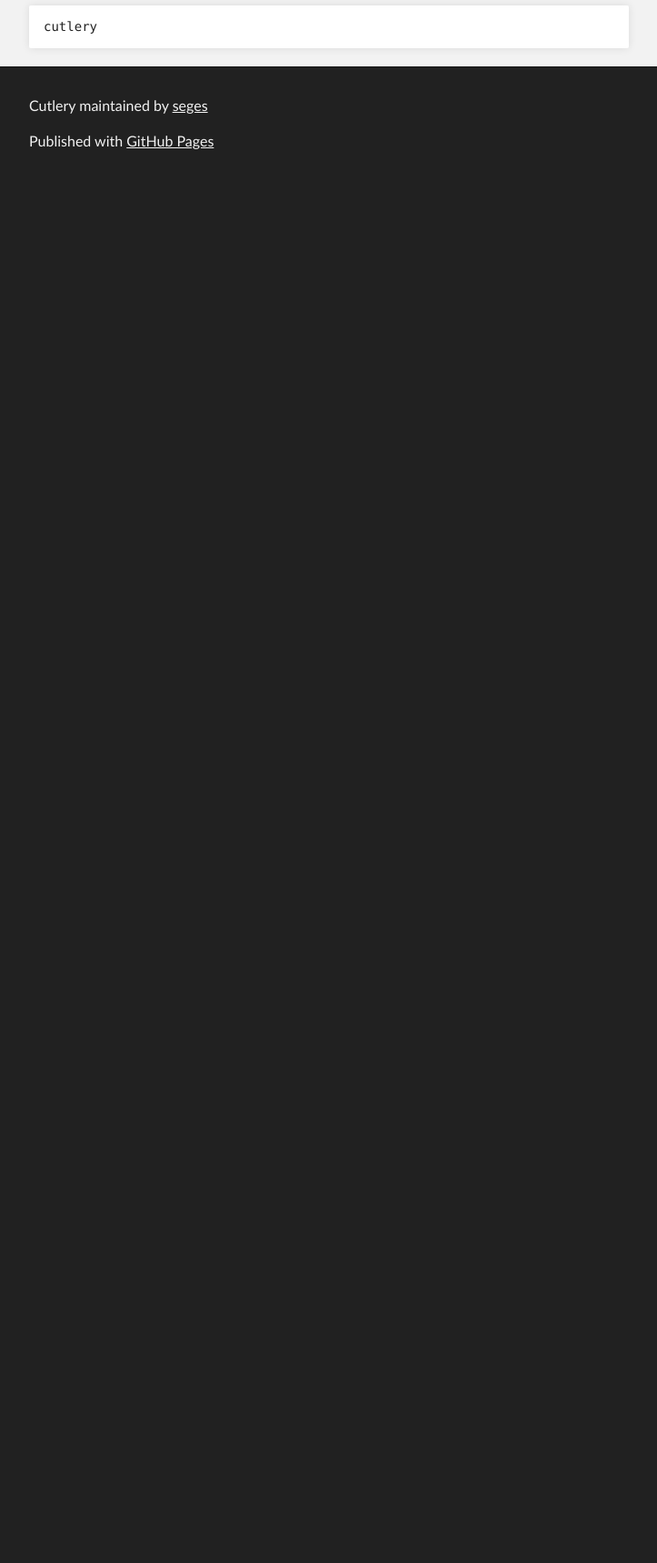
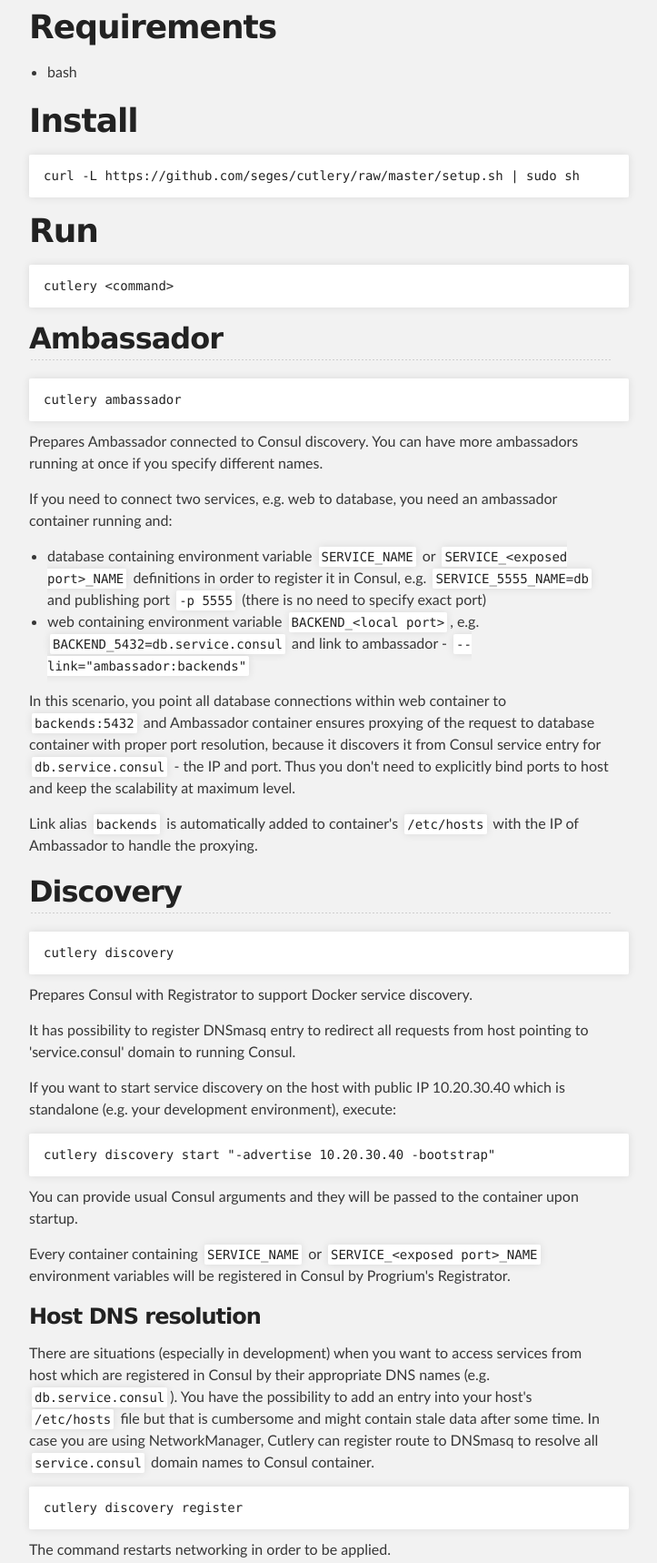
Before and after one commit to seges/cutlery, a plain HTML site: page index.html in a window 1280 px wide. Shown: the part 1016-2734 px from the top of the page at 91% size, without its empty margins (288-1011 px from the left). Before the commit the page ends 1218 px from the top, so only its background shows below. Drawn offline with Linux system fonts and the light colour scheme.

```diff
--- a/index.html
+++ b/index.html
@@ -36,7 +36,17 @@
 
 <p><img src="images/logo.png" alt="alt text" title="cutlery"></p>
 
-<p>Set of tools to help to work with Docker, orchestration, service discovery, etc...</p>
+<p>Set of tools to help to work with Docker, orchestration, service discovery, etc... suitable to be installed on server but as well on developer's machine.</p>
+
+<p>Cutlery is capable of preparing following scenario:</p>
+
+<ul>
+<li>start <a href="http://www.consul.io">Consul</a> and <a href="https://github.com/gliderlabs/registrator">Registrator</a> container on the host responsible for Service discovery, DNS resolution of registered services and containers, automated container registration and service lookup</li>
+<li>set up host's DNS resolution of Consul-registered services</li>
+<li>set up central <a href="https://github.com/progrium/ambassadord">Ambassador</a> responsible for transparently calling services among containers utilizing Consul</li>
+</ul>
+
+<p>It is minimal and sufficient set of containers to allow transparent service discovery independent of your environment.</p>
 
 <h1>
 <a id="requirements" class="anchor" href="#requirements" aria-hidden="true"><span class="octicon octicon-link"></span></a>Requirements</h1>
@@ -48,13 +58,77 @@
 <h1>
 <a id="install" class="anchor" href="#install" aria-hidden="true"><span class="octicon octicon-link"></span></a>Install</h1>
 
-<pre><code>curl https://github.com/seges/cutlery/raw/master/setup.sh | sudo sh
+<pre><code>curl -L https://github.com/seges/cutlery/raw/master/setup.sh | sudo sh
 </code></pre>
 
 <h1>
 <a id="run" class="anchor" href="#run" aria-hidden="true"><span class="octicon octicon-link"></span></a>Run</h1>
 
-<pre><code>cutlery
+<pre><code>cutlery &lt;command&gt;
+</code></pre>
+
+<h2>
+<a id="ambassador" class="anchor" href="#ambassador" aria-hidden="true"><span class="octicon octicon-link"></span></a>Ambassador</h2>
+
+<pre><code>cutlery ambassador
+</code></pre>
+
+<p>Prepares Ambassador connected to Consul discovery. You can have more ambassadors running at once if you specify different names.</p>
+
+<p>If you need to connect two services, e.g. web to database, you need an ambassador container running and:</p>
+
+<ul>
+<li>database containing environment variable <code>SERVICE_NAME</code> or <code>SERVICE_&lt;exposed port&gt;_NAME</code> definitions in order to register it in Consul, e.g. <code>SERVICE_5555_NAME=db</code> and publishing port <code>-p 5555</code> (there is no need to specify exact port)</li>
+<li>web containing environment variable <code>BACKEND_&lt;local port&gt;</code>, e.g. <code>BACKEND_5432=db.service.consul</code> and link to ambassador - <code>--link="ambassador:backends"</code>
+</li>
+</ul>
+
+<p>In this scenario, you point all database connections within web container to <code>backends:5432</code> and Ambassador container ensures proxying of the request to database container with proper port resolution, because it discovers it from Consul service entry for <code>db.service.consul</code> - the IP and port. Thus you don't need to explicitly bind ports to host and keep the scalability at maximum level.</p>
+
+<p>Link alias <code>backends</code> is automatically added to container's <code>/etc/hosts</code> with the IP of Ambassador to handle the proxying.</p>
+
+<h2>
+<a id="discovery" class="anchor" href="#discovery" aria-hidden="true"><span class="octicon octicon-link"></span></a>Discovery</h2>
+
+<pre><code>cutlery discovery
+</code></pre>
+
+<p>Prepares Consul with Registrator to support Docker service discovery. </p>
+
+<p>It has possibility to register DNSmasq entry to redirect all requests from host pointing to 'service.consul' domain to running Consul.</p>
+
+<p>If you want to start service discovery on the host with public IP 10.20.30.40 which is standalone (e.g. your development environment), execute:</p>
+
+<pre><code>cutlery discovery start "-advertise 10.20.30.40 -bootstrap"
+</code></pre>
+
+<p>You can provide usual Consul arguments and they will be passed to the container upon startup.</p>
+
+<p>Every container containing <code>SERVICE_NAME</code> or <code>SERVICE_&lt;exposed port&gt;_NAME</code> environment variables will be registered in Consul by Progrium's Registrator.</p>
+
+<h3>
+<a id="host-dns-resolution" class="anchor" href="#host-dns-resolution" aria-hidden="true"><span class="octicon octicon-link"></span></a>Host DNS resolution</h3>
+
+<p>There are situations (especially in development) when you want to access services from host which are registered in Consul by their appropriate DNS names (e.g. <code>db.service.consul</code>). You have the possibility to add an entry into your host's <code>/etc/hosts</code> file but that is cumbersome and might contain stale data after some time. In case you are using NetworkManager, Cutlery can register route to DNSmasq to resolve all <code>service.consul</code> domain names to Consul container.</p>
+
+<pre><code>cutlery discovery register
+</code></pre>
+
+<p>The command restarts networking in order to be applied.</p>
+
+<h2>
+<a id="global-dns" class="anchor" href="#global-dns" aria-hidden="true"><span class="octicon octicon-link"></span></a>Global DNS</h2>
+
+<pre><code>cutlery global-dns
+</code></pre>
+
+<p>Sets default DNS for Docker containers on the host.</p>
+
+<p>(!) <em>Beware it restarts Docker</em></p>
+
+<p>So for example if you want to register default DNS for containers that will be published on Docker's bridge IP, you execute:</p>
+
+<pre><code>cutlery global-dns docker0
 </code></pre>
       </section>
     </div>
@@ -63,7 +137,7 @@
     <div id="footer_wrap" class="outer">
       <footer class="inner">
         <p class="copyright">Cutlery maintained by <a href="https://github.com/seges">seges</a></p>
-        <p>Published with <a href="http://pages.github.com">GitHub Pages</a></p>
+        <p>Published with <a href="https://pages.github.com">GitHub Pages</a></p>
       </footer>
     </div>
 
```
Also changed, not shown: params.json (+1 -1 lines).
